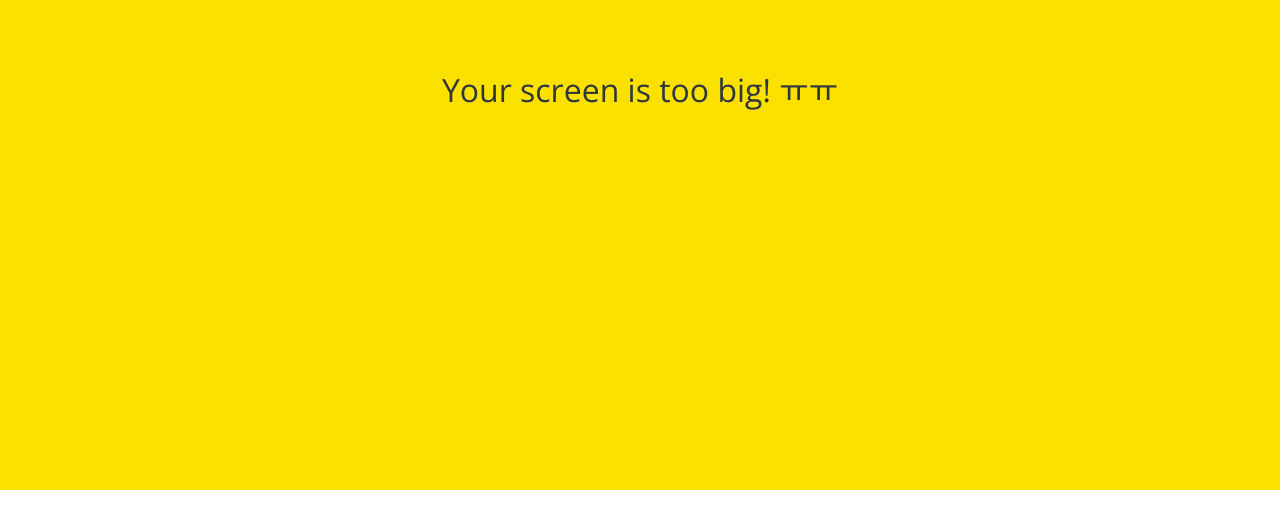
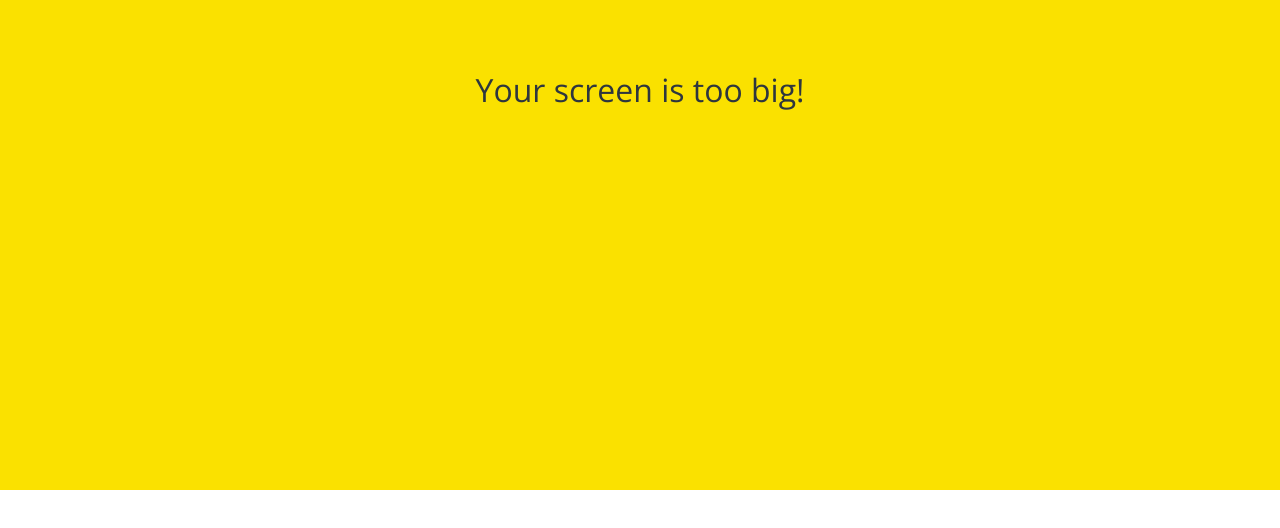
Before and after one commit to jkayk/kokoa-clone-2020, a plain HTML site: page friends.html in a window 1280 px wide. Shown: the part 310-838 px from the top of the page. Drawn offline with nearby package versions, Linux system fonts and the light colour scheme.

Commit message:
delete ㅠㅠ

```diff
--- a/friends.html
+++ b/friends.html
@@ -102,7 +102,7 @@
       <i class="fas fa-comment"></i>
     </div>
 
-    <div id="no-mobile">Your screen is too big! ㅠㅠ</div>
+    <div id="no-mobile">Your screen is too big!</div>
 
     <script
       src="https://kit.fontawesome.com/6478f529f2.js"
```
